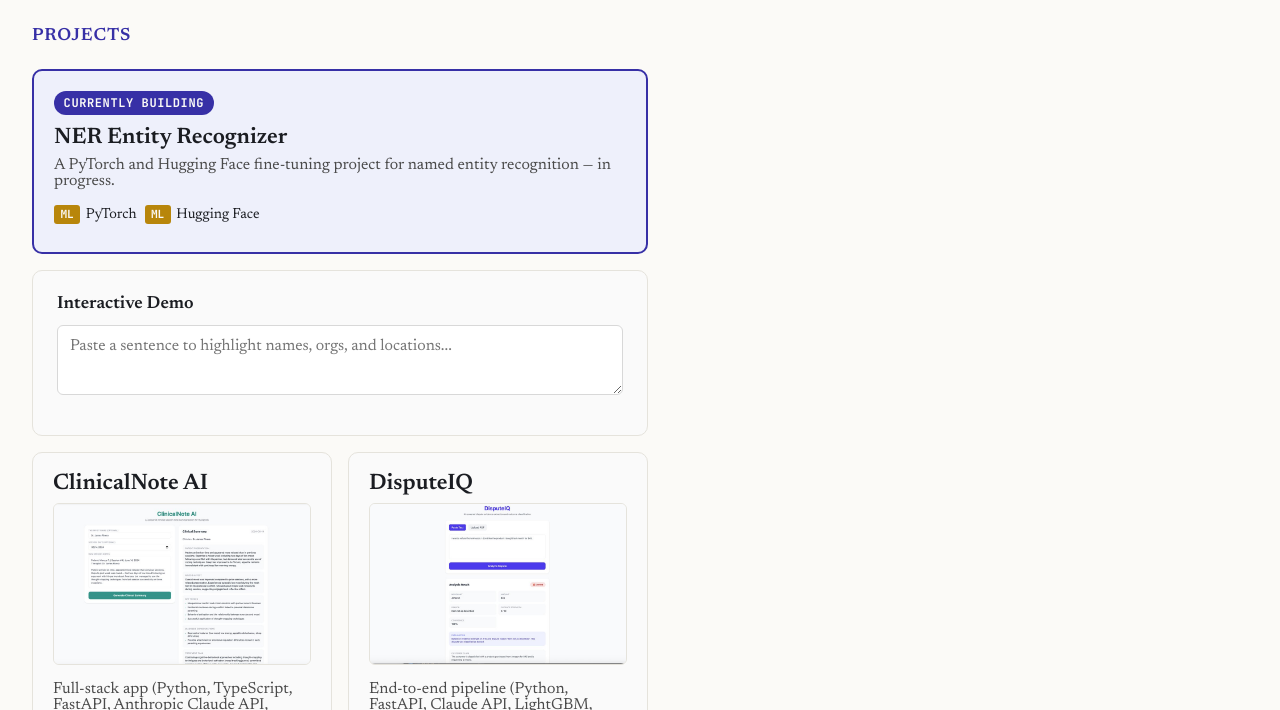
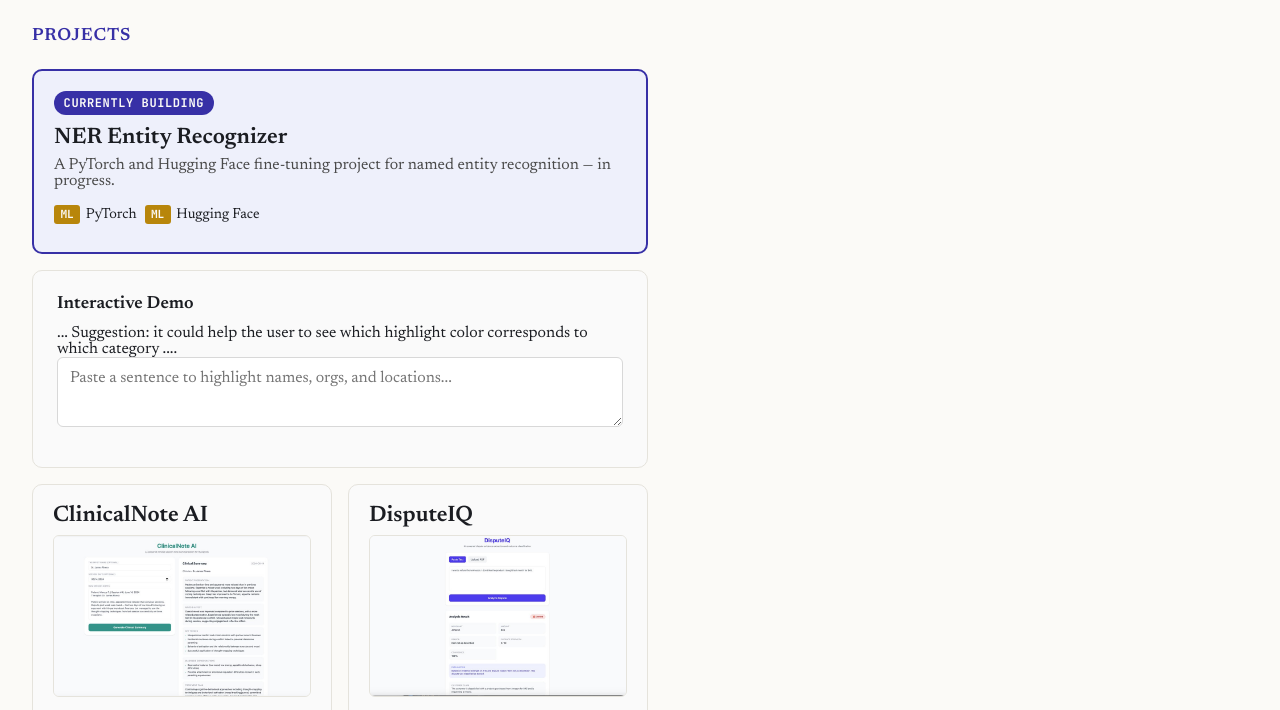
Before and after one commit to EleahBurman/eleah-burman-project-1, a website: page projects.html in a window 1280 px wide. Shown: the part 64-774 px from the top of the page. Drawn offline with Linux system fonts and the light colour scheme.

Commit message:
Suggestion: Enhance interactive demo with category color
Added a suggestion for user guidance on highlight colors for the ML demo. When text is highlighted in the demo, show the category name associated with the highlight color.

```diff
--- a/projects.html
+++ b/projects.html
@@ -48,6 +48,7 @@
 
         <div class="interactive-demo">
           <h3>Interactive Demo</h3>
+          <div class="category-display"> ... Suggestion: it could help the user to see which highlight color corresponds to which category .... </div>
           <textarea
             id="input-demo"
             placeholder="Paste a sentence to highlight names, orgs, and locations..."
```
